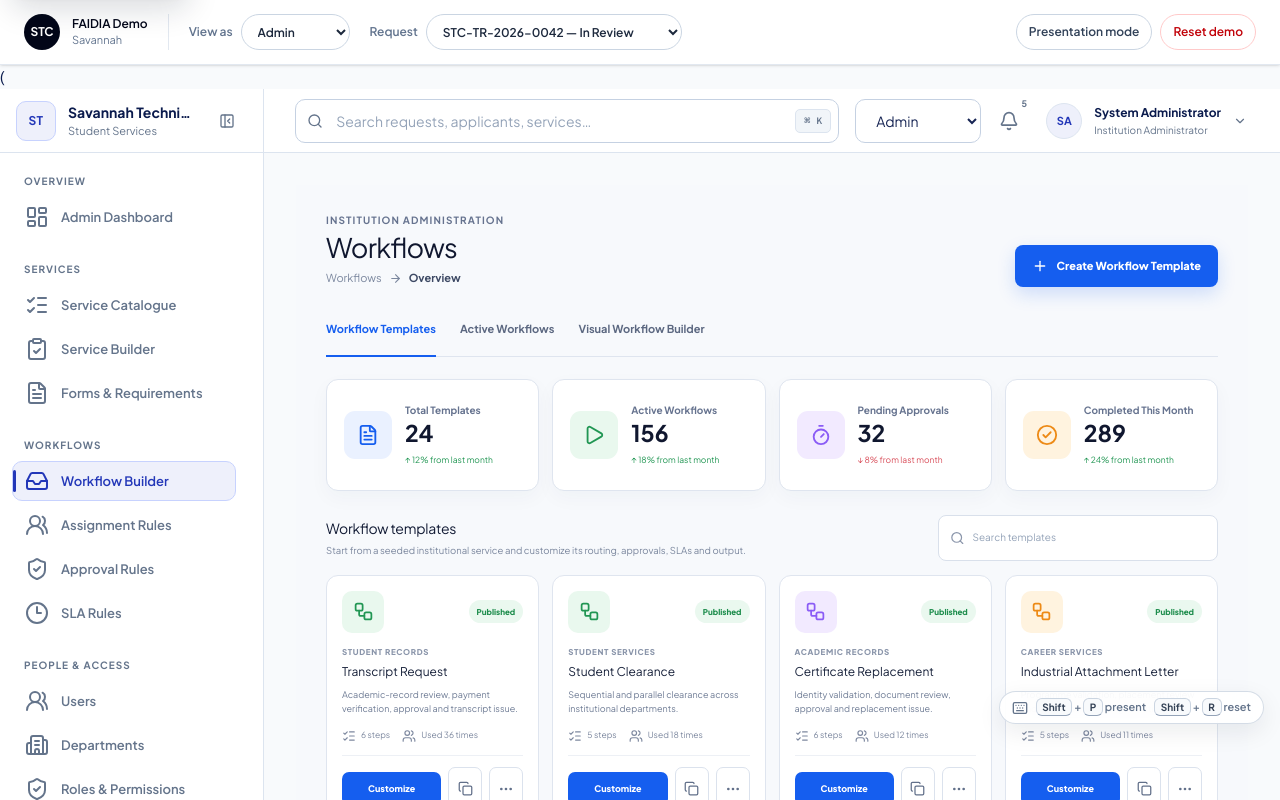
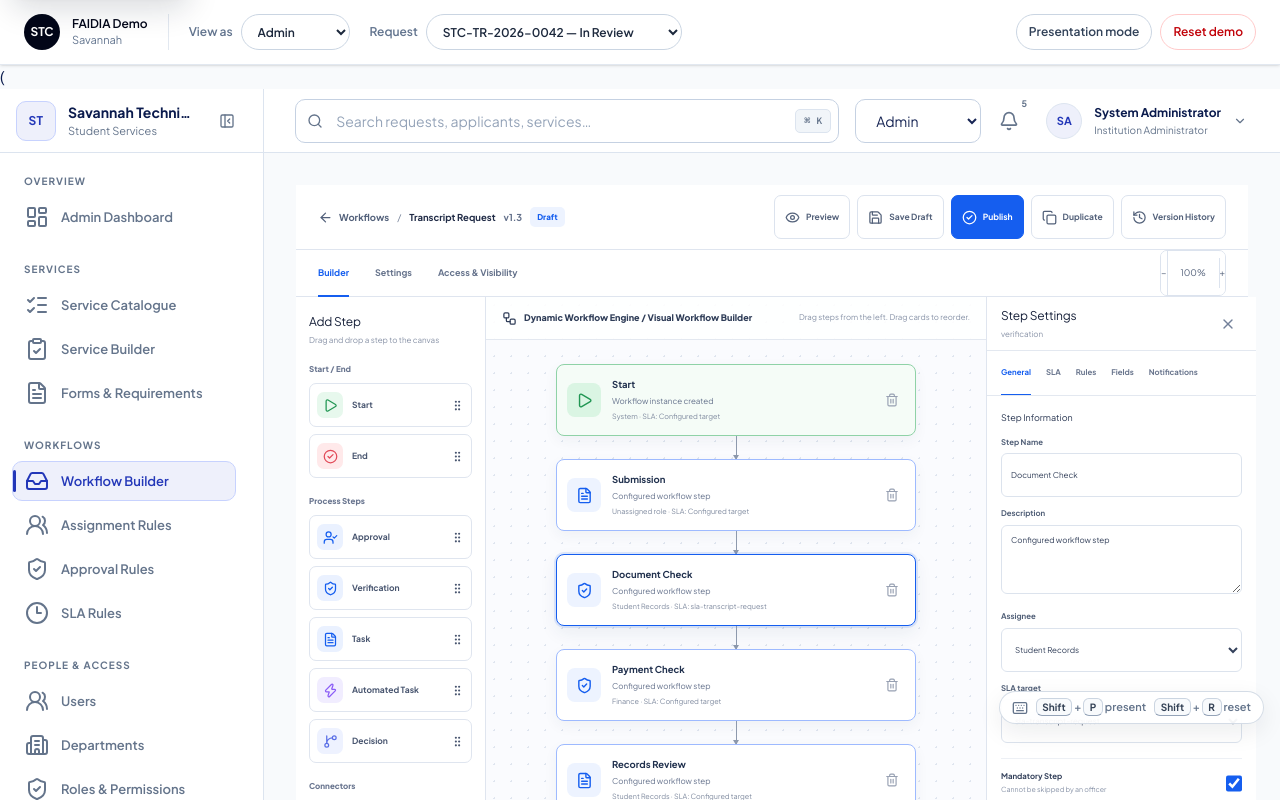
Before and after one commit to Nyabera/digi-serve, a Next.js app: page /demo/admin/workflows in a window 1280 px wide. Shown: the top 800 px of the page. Built offline with nearby package versions, Linux system fonts and the light colour scheme.

Commit message:
feat(demo): remediate D34-6 legacy admin workflow route

```diff
--- a/app/demo/admin/workflows/builder/page.tsx
+++ b/app/demo/admin/workflows/builder/page.tsx
@@ -1,22 +1,37 @@
-import { WorkflowBuilder } from "@/features/demo-admin-workflows/components/workflow-builder";
+import { redirect } from "next/navigation";
 
-type WorkflowBuilderPageProps = {
-  searchParams: Promise<{
-    template?: string | string[];
-  }>;
+import {
+  buildAdminWorkflowBuilderHref,
+  type AdminWorkflowRouteSearchParams,
+} from "@/features/demo-engine/navigation/admin-workflow-route-compatibility";
+
+type LegacyAdminWorkflowBuilderPageProps = {
+  searchParams: Promise<
+    Pick<AdminWorkflowRouteSearchParams, "template">
+  >;
 };
 
-export default async function WorkflowBuilderPage({
+function firstTemplate(
+  value: string | string[] | undefined,
+): string | undefined {
+  return Array.isArray(value) ? value[0] : value;
+}
+
+/**
+ * D34-6 legacy compatibility route.
+ *
+ * This route no longer owns a second workflow-builder page. It redirects to
+ * the canonical admin Workflow Builder destination and preserves the selected
+ * template query parameter.
+ */
+export default async function LegacyAdminWorkflowBuilderPage({
   searchParams,
-}: WorkflowBuilderPageProps) {
+}: LegacyAdminWorkflowBuilderPageProps) {
   const resolved = await searchParams;
-  const template = Array.isArray(resolved.template)
-    ? resolved.template[0]
-    : resolved.template;
 
-  return (
-    <WorkflowBuilder
-      initialTemplateId={template ?? "transcript-request"}
-    />
+  redirect(
+    buildAdminWorkflowBuilderHref(
+      firstTemplate(resolved.template),
+    ),
   );
 }
--- a/app/demo/admin/workflows/page.tsx
+++ b/app/demo/admin/workflows/page.tsx
@@ -1,20 +1,42 @@
-import { WorkflowOverview } from "@/features/demo-admin-workflows/components/workflow-overview";
+import {
+  WorkflowBuilder,
+} from "@/features/demo-admin-workflows/components/workflow-builder";
+import {
+  WorkflowOverview,
+} from "@/features/demo-admin-workflows/components/workflow-overview";
+import {
+  resolveAdminWorkflowRouteSurface,
+  type AdminWorkflowRouteSearchParams,
+} from "@/features/demo-engine/navigation/admin-workflow-route-compatibility";
 
-type WorkflowOverviewPageProps = {
-  searchParams: Promise<{
-    tab?: string | string[];
-  }>;
+type CanonicalAdminWorkflowsPageProps = {
+  searchParams: Promise<AdminWorkflowRouteSearchParams>;
 };
 
-export default async function WorkflowOverviewPage({
+/**
+ * D34-6 canonical admin workflow destination.
+ *
+ * /demo/admin/workflows is the visible Workflow Builder route.
+ * The pre-existing overview remains available through ?view=overview.
+ */
+export default async function CanonicalAdminWorkflowsPage({
   searchParams,
-}: WorkflowOverviewPageProps) {
-  const resolved = await searchParams;
-  const rawTab = Array.isArray(resolved.tab) ? resolved.tab[0] : resolved.tab;
+}: CanonicalAdminWorkflowsPageProps) {
+  const surface = resolveAdminWorkflowRouteSurface(
+    await searchParams,
+  );
+
+  if (surface.kind === "overview") {
+    return (
+      <WorkflowOverview
+        initialTab={surface.initialTab}
+      />
+    );
+  }
 
   return (
-    <WorkflowOverview
-      initialTab={rawTab === "active" ? "active" : "templates"}
+    <WorkflowBuilder
+      initialTemplateId={surface.initialTemplateId}
     />
   );
 }
--- a/features/demo-admin-workflows/components/workflow-builder.tsx
+++ b/features/demo-admin-workflows/components/workflow-builder.tsx
@@ -30,6 +30,9 @@ import {
 } from "lucide-react";
 import type { LucideIcon } from "lucide-react";
 
+import {
+  buildAdminWorkflowOverviewHref,
+} from "@/features/demo-engine/navigation/admin-workflow-route-compatibility";
 import {
   createWorkflowBuilderNode,
   createWorkflowBuilderNodes,
@@ -205,7 +208,7 @@ export function WorkflowBuilder({
     <main className={styles.builderPage}>
       <header className={styles.builderHeader}>
         <div className={styles.breadcrumbs}>
-          <Link href="/demo/admin/workflows">
+          <Link href={buildAdminWorkflowOverviewHref()}>
             <ArrowLeft aria-hidden="true" size={15} />
             Workflows
           </Link>
--- a/features/demo-admin-workflows/components/workflow-overview.tsx
+++ b/features/demo-admin-workflows/components/workflow-overview.tsx
@@ -22,6 +22,9 @@ import {
 } from "lucide-react";
 
 import { useDemoPack } from "@/features/demo-engine/config";
+import {
+  buildAdminWorkflowBuilderHref,
+} from "@/features/demo-engine/navigation/admin-workflow-route-compatibility";
 import {
   buildActiveWorkflowRows,
   buildRecentWorkflowActivity,
@@ -74,25 +77,25 @@ const quickActions = [
   {
     title: "Create Workflow Template",
     detail: "Design a new workflow template",
-    href: "/demo/admin/workflows/builder",
+    href: buildAdminWorkflowBuilderHref(),
     icon: Plus,
   },
   {
     title: "Workflow Builder",
     detail: "Build custom workflows visually",
-    href: "/demo/admin/workflows/builder",
+    href: buildAdminWorkflowBuilderHref(),
     icon: Workflow,
   },
   {
     title: "Manage Approval Chains",
     detail: "Create and manage approval chains",
-    href: "/demo/admin/workflows/builder",
+    href: buildAdminWorkflowBuilderHref(),
     icon: GitBranch,
   },
   {
     title: "Escalation Rules",
     detail: "Configure escalation conditions",
-    href: "/demo/admin/workflows/builder",
+    href: buildAdminWorkflowBuilderHref(),
     icon: ShieldCheck,
   },
 ];
@@ -163,7 +166,7 @@ export function WorkflowOverview({
 
         <Link
           className={styles.primaryButton}
-          href="/demo/admin/workflows/builder"
+          href={buildAdminWorkflowBuilderHref()}
         >
           <Plus aria-hidden="true" size={16} />
           Create Workflow Template
@@ -185,7 +188,7 @@ export function WorkflowOverview({
         >
           Active Workflows
         </button>
-        <Link href="/demo/admin/workflows/builder">
+        <Link href={buildAdminWorkflowBuilderHref()}>
           Visual Workflow Builder
         </Link>
       </nav>
@@ -282,7 +285,7 @@ export function WorkflowOverview({
 
                 <div className={styles.templateActions}>
                   <Link
-                    href={`/demo/admin/workflows/builder?template=${template.id}`}
+                    href={buildAdminWorkflowBuilderHref(template.id)}
                   >
                     Customize
                   </Link>
@@ -310,7 +313,7 @@ export function WorkflowOverview({
               <h2>Active workflows</h2>
               <p>Seeded operational instances currently moving through teams.</p>
             </div>
-            <Link href="/demo/admin/workflows/builder">
+            <Link href={buildAdminWorkflowBuilderHref()}>
               Open workflow builder
             </Link>
           </div>
@@ -338,7 +341,7 @@ export function WorkflowOverview({
                 {activeWorkflowRows.map((row) => (
                   <tr key={row.id}>
                     <td>
-                      <Link href="/demo/admin/workflows/builder">
+                      <Link href={buildAdminWorkflowBuilderHref()}>
                         {row.id}
                       </Link>
                     </td>
@@ -385,7 +388,7 @@ export function WorkflowOverview({
             {workflowTemplates.slice(0, 4).map((template) => (
               <Link
                 className={styles.popularCard}
-                href={`/demo/admin/workflows/builder?template=${template.id}`}
+                href={buildAdminWorkflowBuilderHref(template.id)}
                 key={template.id}
               >
                 <span
--- /dev/null
+++ b/features/demo-engine/navigation/admin-workflow-route-compatibility.ts
@@ -0,0 +1,95 @@
+import {
+  ADMIN_ROUTE_HREFS,
+} from "./admin-navigation-contract";
+
+export type AdminWorkflowOverviewTab =
+  | "templates"
+  | "active";
+
+export type AdminWorkflowRouteSearchParams = Readonly<{
+  view?: string | string[];
+  tab?: string | string[];
+  template?: string | string[];
+}>;
+
+export type AdminWorkflowRouteSurface =
+  | Readonly<{
+      kind: "builder";
+      initialTemplateId?: string;
+    }>
+  | Readonly<{
+      kind: "overview";
+      initialTab: AdminWorkflowOverviewTab;
+    }>;
+
+function firstSearchParam(
+  value: string | string[] | undefined,
+): string | undefined {
+  return Array.isArray(value) ? value[0] : value;
+}
+
+export function buildAdminWorkflowBuilderHref(
+  templateId?: string,
+): string {
+  const normalizedTemplateId = templateId?.trim();
+
+  if (!normalizedTemplateId) {
+    return ADMIN_ROUTE_HREFS.workflowBuilder;
+  }
+
+  const searchParams = new URLSearchParams({
+    template: normalizedTemplateId,
+  });
+
+  return `${ADMIN_ROUTE_HREFS.workflowBuilder}?${searchParams.toString()}`;
+}
+
+export function buildAdminWorkflowOverviewHref(
+  tab?: AdminWorkflowOverviewTab,
+): string {
+  const searchParams = new URLSearchParams({
+    view: "overview",
+  });
+
+  if (tab) {
+    searchParams.set("tab", tab);
+  }
+
+  return `${ADMIN_ROUTE_HREFS.workflowBuilder}?${searchParams.toString()}`;
+}
+
+export function resolveAdminWorkflowRouteSurface(
+  searchParams: AdminWorkflowRouteSearchParams,
+): AdminWorkflowRouteSurface {
+  const view = firstSearchParam(searchParams.view);
+  const rawTab = firstSearchParam(searchParams.tab);
+  const templateId = firstSearchParam(
+    searchParams.template,
+  )?.trim();
+
+  const initialTab: AdminWorkflowOverviewTab =
+    rawTab === "active" ? "active" : "templates";
+
+  /**
+   * Compatibility:
+   * Older overview bookmarks used ?tab=templates or ?tab=active without a
+   * view parameter. Preserve them as overview destinations.
+   */
+  if (
+    view === "overview" ||
+    rawTab === "templates" ||
+    rawTab === "active"
+  ) {
+    return {
+      kind: "overview",
+      initialTab,
+    };
+  }
+
+  return {
+    kind: "builder",
+    ...(templateId
+      ? { initialTemplateId: templateId }
+      : {}),
+  };
+}
```
Also changed, not shown: 3 other files (tests, documents, lock files or other folders).
